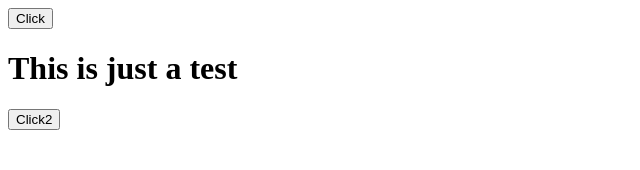
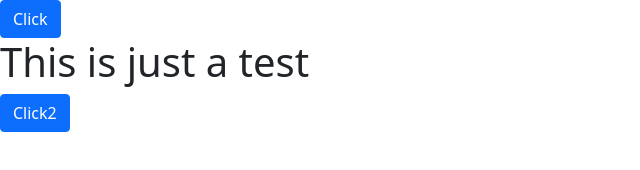
Before and after one commit to Shreya388/studious-garbanzo, a plain HTML site: page index.html in a window 1280 px wide. Shown: the whole page, without its empty margins (0-640 px from the left). Drawn offline with nearby package versions, Linux system fonts and the light colour scheme.

Commit message:
added something new

```diff
--- a/index.html
+++ b/index.html
@@ -7,13 +7,17 @@
         <meta name="description" content="">
         <meta name="viewport" content="width=device-width, initial-scale=1">
         <link rel="stylesheet" href="">
+        <!--bootstrap style cdn-->
+        <link href="https://cdn.jsdelivr.net/npm/bootstrap@5.0.0-beta3/dist/css/bootstrap.min.css" rel="stylesheet" integrity="sha384-eOJMYsd53ii+scO/bJGFsiCZc+5NDVN2yr8+0RDqr0Ql0h+rP48ckxlpbzKgwra6" crossorigin="anonymous">
     </head>
     <body>
 
-        <button onclick="changeSentence()">Click</button>
+        <button class="btn btn-primary" onclick="changeSentence()">Click</button>
         <h1 id="demo">This is just a test</h1>
-        <button onclick="changeSentence()">Click2</button>
+        <button class="btn btn-primary" onclick="changeSentence()">Click2</button>
 
         <script src="script.js" async defer></script>
+        <!--bootstrap js cdn-->
+        <script src="https://cdn.jsdelivr.net/npm/bootstrap@5.0.0-beta3/dist/js/bootstrap.bundle.min.js" integrity="sha384-JEW9xMcG8R+pH31jmWH6WWP0WintQrMb4s7ZOdauHnUtxwoG2vI5DkLtS3qm9Ekf" crossorigin="anonymous"></script>
     </body>
 </html>
```
